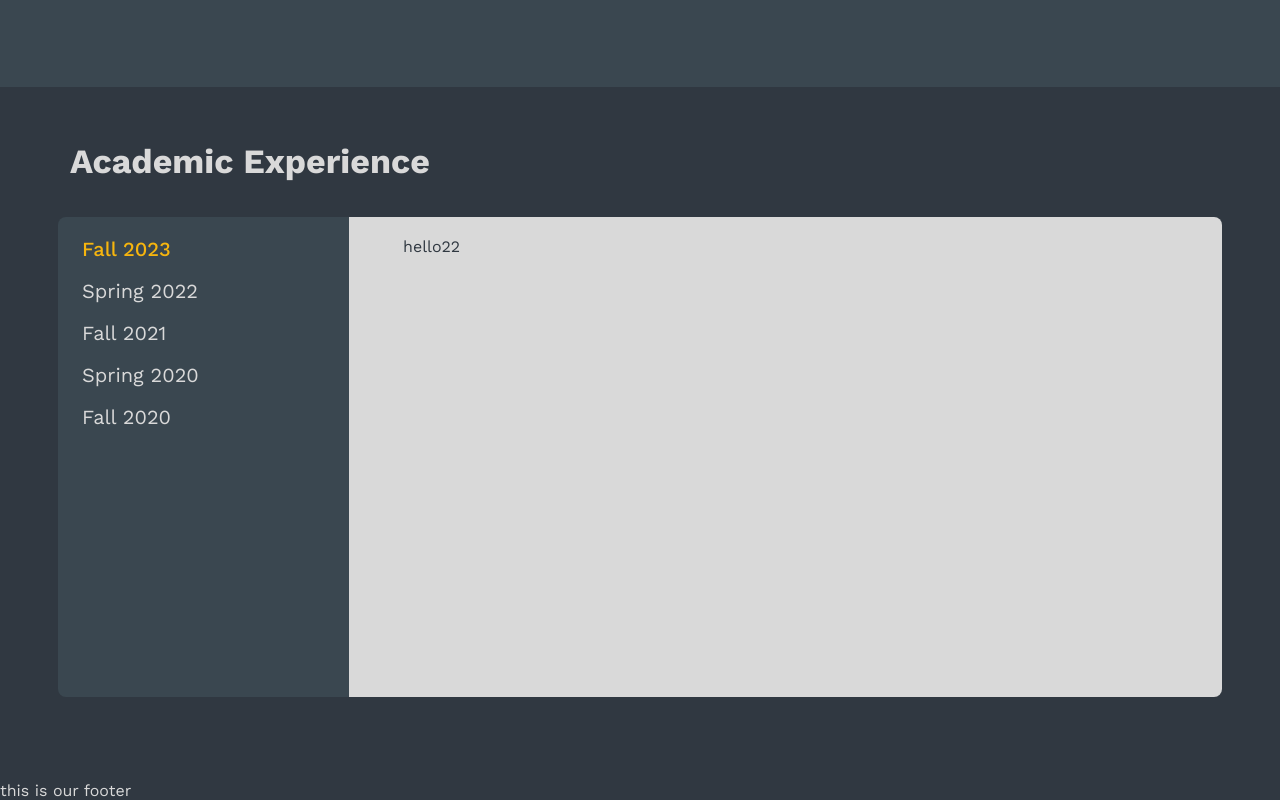
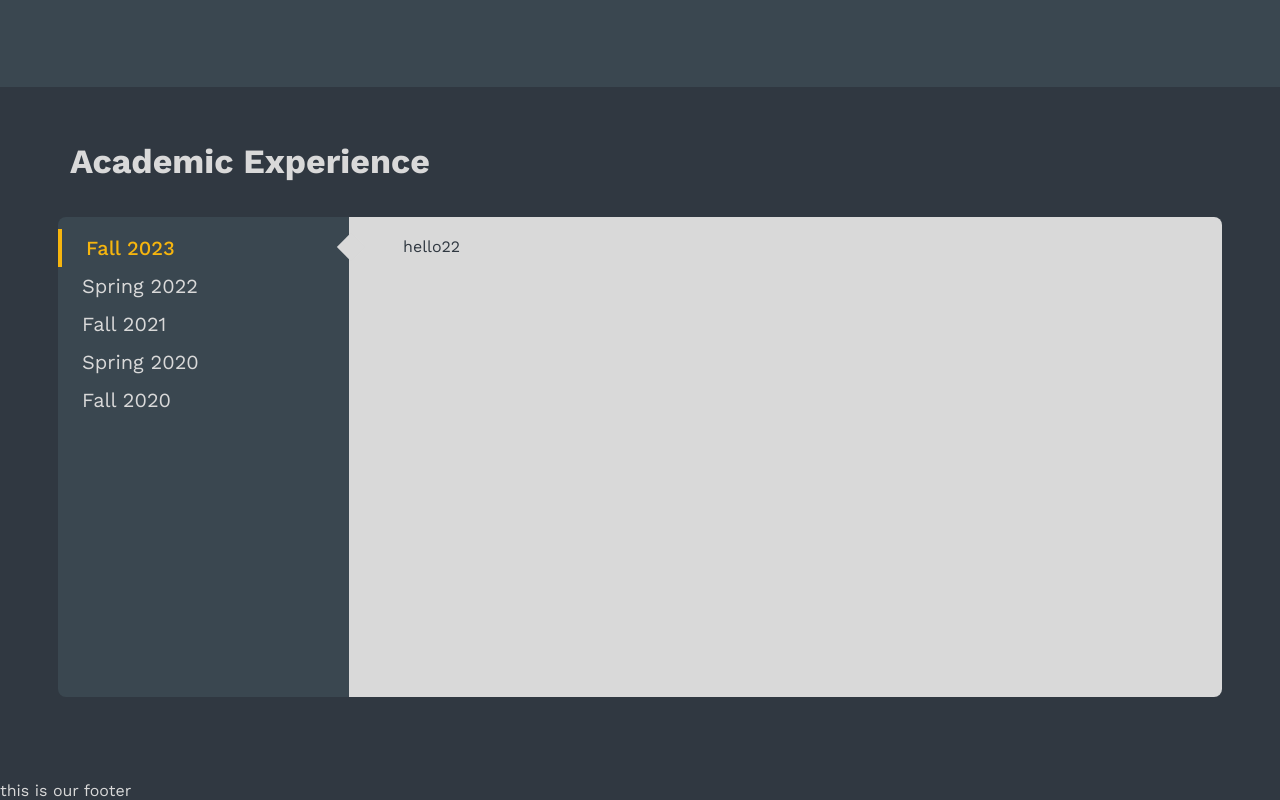
Before and after one commit to MPCL5/personal-website, a Next.js app: page / in a window 1280 px wide. Shown: the part 1480-2280 px from the top of the page. Built offline with nearby package versions, Linux system fonts and the light colour scheme.

Commit message:
finished table sidebar

```diff
--- a/src/components/Common/Table/Sidebar.module.scss
+++ b/src/components/Common/Table/Sidebar.module.scss
@@ -10,7 +10,8 @@
   padding: 4px 0 4px 24px;
   height: 30px;
   cursor: pointer;
-  margin: 4px 0;
+  display: flex;
+  align-items: center;
 
   &:hover {
     color: $secondary;
@@ -18,7 +19,19 @@
 }
 
 .active {
+  position: relative;
   font-weight: 500;
   color: $primary !important;
+  border-left: 4px solid $primary;
 
+  &:after {
+    position: absolute;
+    background-color: $default;
+    right: -12px;
+    top: 8px;
+    rotate: 45deg;
+    content: ' ';
+    height: 20px;
+    width: 20px;
+  }
 }
```
